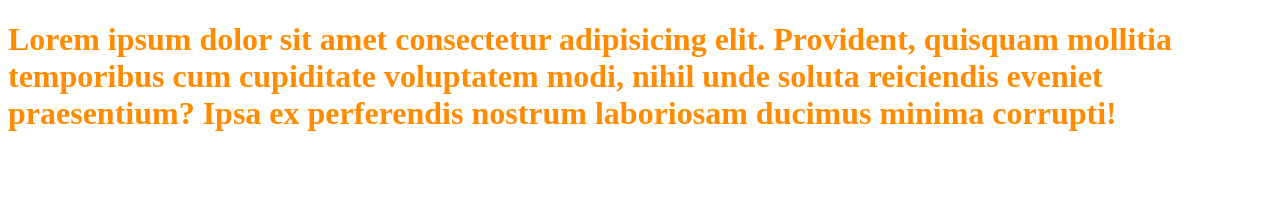
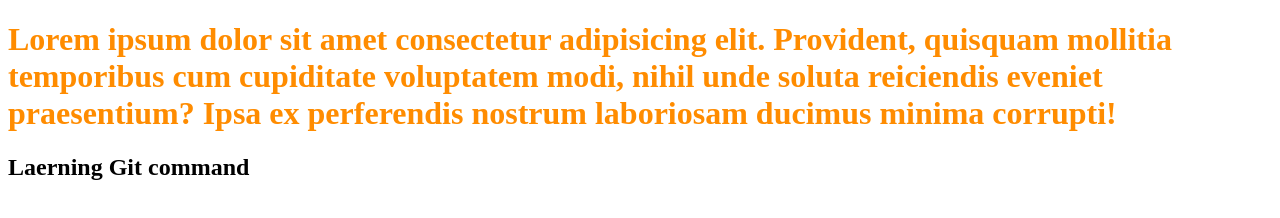
Before and after one commit to nayan1919/git-demo3, a plain HTML site: page git-init/index.html in a window 1280 px wide. Drawn offline with Linux system fonts and the light colour scheme.

Commit message:
Added new h2 tag

```diff
--- a/git-init/index.html
+++ b/git-init/index.html
@@ -8,5 +8,7 @@
 </head>
 <body>
     <h1>Lorem ipsum dolor sit amet consectetur adipisicing elit. Provident, quisquam mollitia temporibus cum cupiditate voluptatem modi, nihil unde soluta reiciendis eveniet praesentium? Ipsa ex perferendis nostrum laboriosam ducimus minima corrupti!</h1>
+
+    <h2>Laerning Git command</h2>
 </body>
 </html>
```
